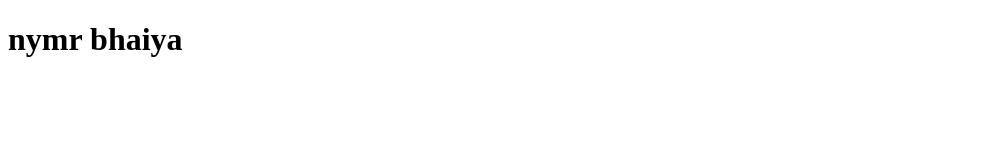
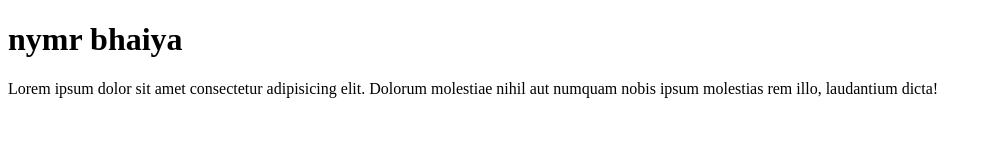
Before and after one commit to Shakibnymr/nymr-first-github-repo, a plain HTML site: page index.html in a window 1280 px wide. Shown: the whole page, without its empty margins (0-992 px from the left). Drawn offline with Linux system fonts and the light colour scheme.

Commit message:
ptag-added

```diff
--- a/index.html
+++ b/index.html
@@ -7,5 +7,6 @@
 </head>
 <body>
     <h1>nymr bhaiya</h1>
+    <p>Lorem ipsum dolor sit amet consectetur adipisicing elit. Dolorum molestiae nihil aut numquam nobis ipsum molestias rem illo, laudantium dicta!</p>
 </body>
 </html>
```
